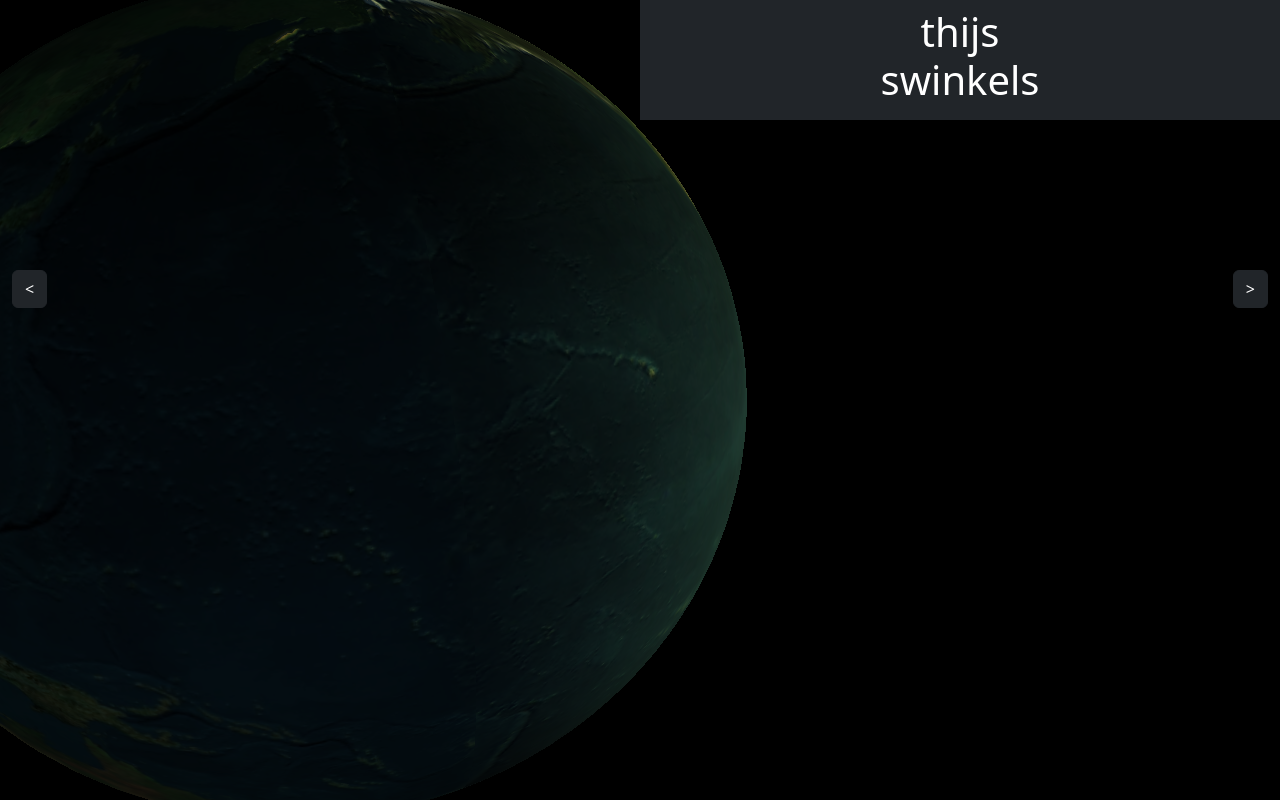
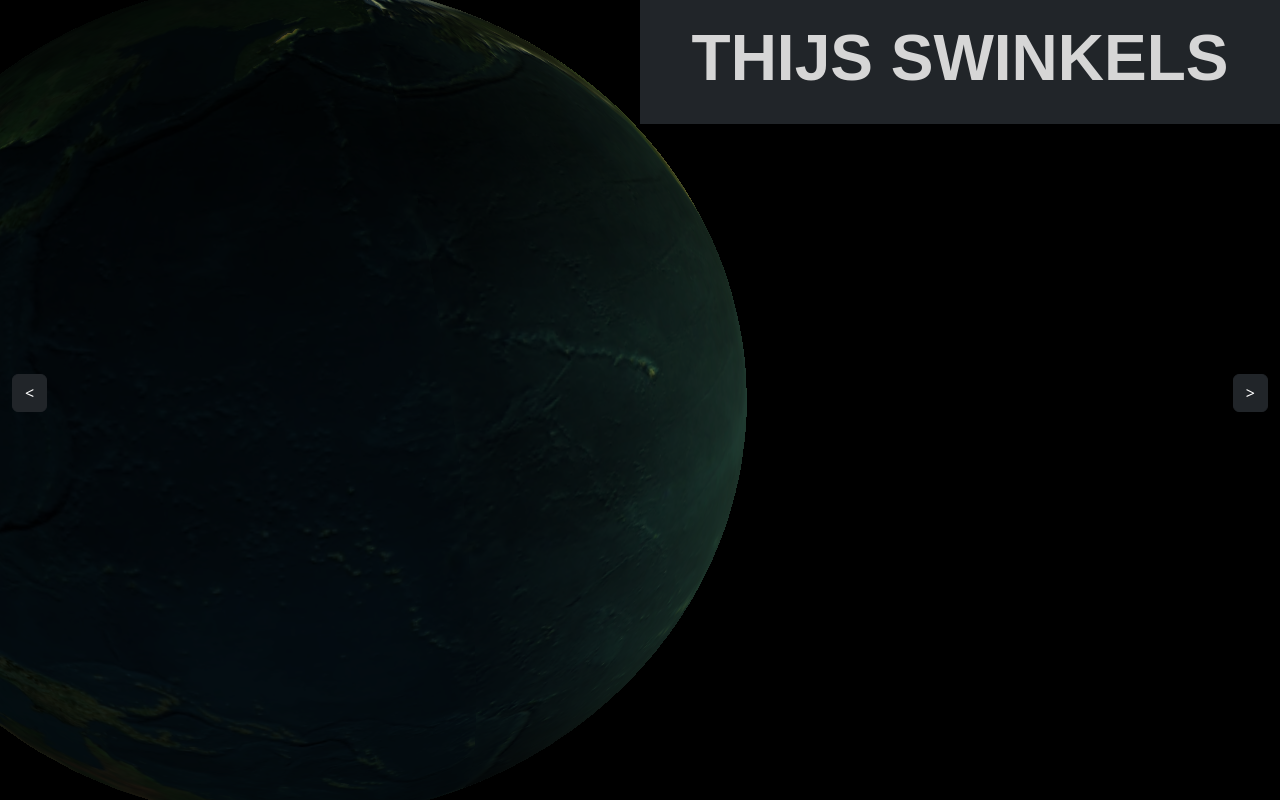
Before and after one commit to gingerappa/gingerappa.github.io, a website built with Vite: page index.html in a window 1280 px wide. Built offline with nearby package versions, Linux system fonts and the light colour scheme; animation ran at ten frames a second.

Commit message:
css again

```diff
--- a/index.html
+++ b/index.html
@@ -13,10 +13,10 @@
 
     <canvas id="bg"></canvas>
     <main class="container-fluid text-center">
-      <div class="row justify-content-end" style="margin-bottom: 150px">
+      <div class="row justify-content-end" style="margin-bottom: 250px">
         <div class="col col-lg-6 d-inline p-2 text-bg-dark">
           <header class="">
-            <h1>thijs<br> swinkels</h1>
+            <h1 style="font-family: brandon-grotesque, sans-serif;">Thijs Swinkels</h1>
           </header>
         </div>
       </div>
--- a/style.css
+++ b/style.css
@@ -11,7 +11,17 @@ canvas {
   left: 0;
 }
 
-
+h1 {
+  font-family: brandon-grotesque, sans-serif;
+  font-size: 64px;
+  font-style: normal;
+  font-weight: 900;
+  letter-spacing: normal;
+  line-height: 100px;
+  text-transform: uppercase;
+  color: #d6d6d6;
+  text-align: center;
+}
 
 
 main {
```
